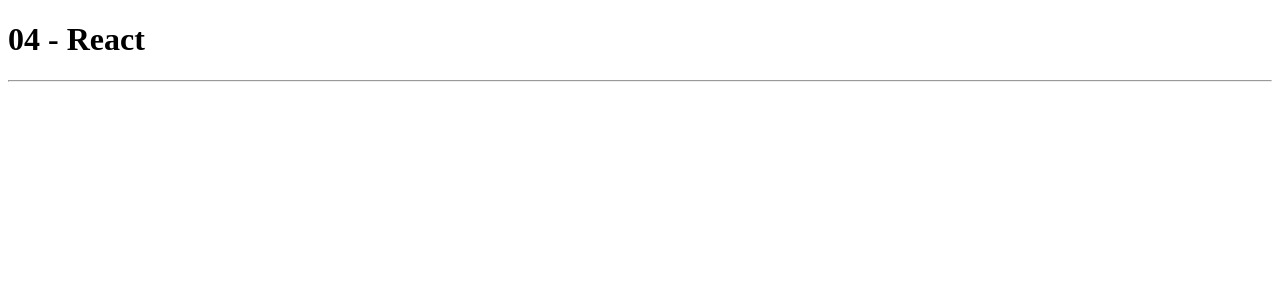
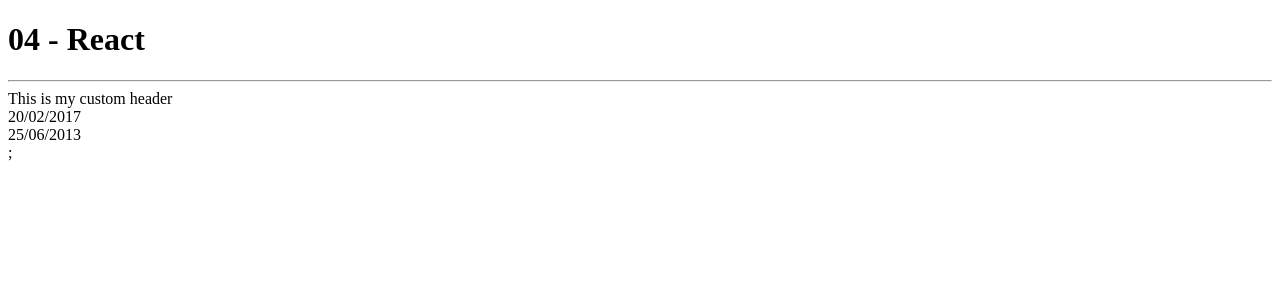
Before and after one commit to mediastream/mediastream-challenge, a Next.js app in the folder 04-react/: page / in a window 1280 px wide. Shown: the top 300 px of the page. Built offline with nearby package versions, Linux system fonts and the light colour scheme.

Commit message:
Challenge 04 completed

```diff
--- /dev/null
+++ b/04-react/components/Header/index.js
@@ -0,0 +1,9 @@
+import React from 'react';
+
+export const Header = () => {
+    return (
+        <header>
+            This is my custom header
+        </header>
+    )
+}
--- /dev/null
+++ b/04-react/components/List/index.js
@@ -0,0 +1,18 @@
+import React from 'react';
+import PropTypes from 'prop-types';
+import { Row } from "../Row";
+
+export const List = ({ children, dates = [] }) => {
+    return (
+        <div>
+            {children}
+            {dates.map((date, index) =>
+                <Row date={date} key={index} index={index} />
+            )};
+        </div>
+    )
+}
+
+List.propTypes = {
+    dates: PropTypes.arrayOf(PropTypes.string)
+}
--- /dev/null
+++ b/04-react/components/Row/index.js
@@ -0,0 +1,31 @@
+import React from 'react';
+
+export const Row = ({ date, index}) => {
+
+    const formatDate = (dateISO) => {
+        const date = new Date(dateISO);
+        const year = date.getFullYear();
+        let month = date.getMonth() + 1;
+        let dt = date.getDate();
+
+        if (dt < 10) {
+            dt = '0' + dt;
+        }
+        if (month < 10) {
+            month = '0' + month;
+        }
+
+        return `${dt}/${month}/${year}`;
+    }
+
+    const handleAlertClick = (index) => {
+        alert(`This is the index: ${index}`);
+    }
+
+    return (
+        <div key={date} onClick={() => handleAlertClick(index)} >
+            {formatDate(date)}
+        </div>
+    )
+
+}
--- a/04-react/package.json
+++ b/04-react/package.json
@@ -4,6 +4,7 @@
   },
   "dependencies": {
     "next": "^1.2.3",
+    "prop-types": "^15.7.2",
     "react": "^15.4.2",
     "react-dom": "^15.4.2"
   }
--- a/04-react/pages/index.js
+++ b/04-react/pages/index.js
@@ -25,6 +25,8 @@
 `);
 
 import React from 'react';
+import { List } from '../components/List';
+import { Header } from "../components/Header";
 
 export default class MyApp extends React.Component {
   render() {
@@ -33,20 +35,11 @@
     return (
       <div>
         <h1>04 - React</h1>
-        <List dates={dates} />
         <hr />
         <List dates={dates}>
-          <h1>Optional Header</h1>
+          <Header />
         </List>
       </div>
     );
   }
 }
-
-
-class List extends React.Component {
-  // TODO
-  render() {
-    return null;
-  }
-}
```
